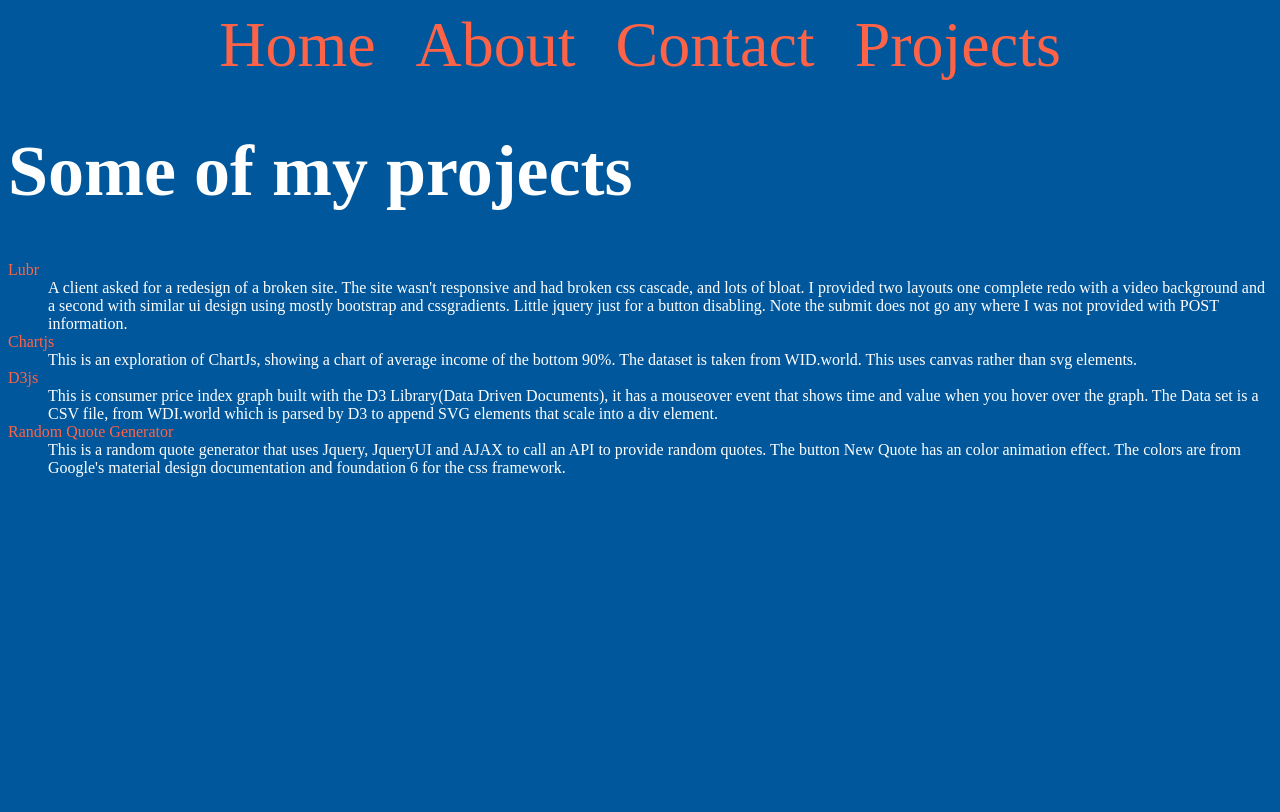
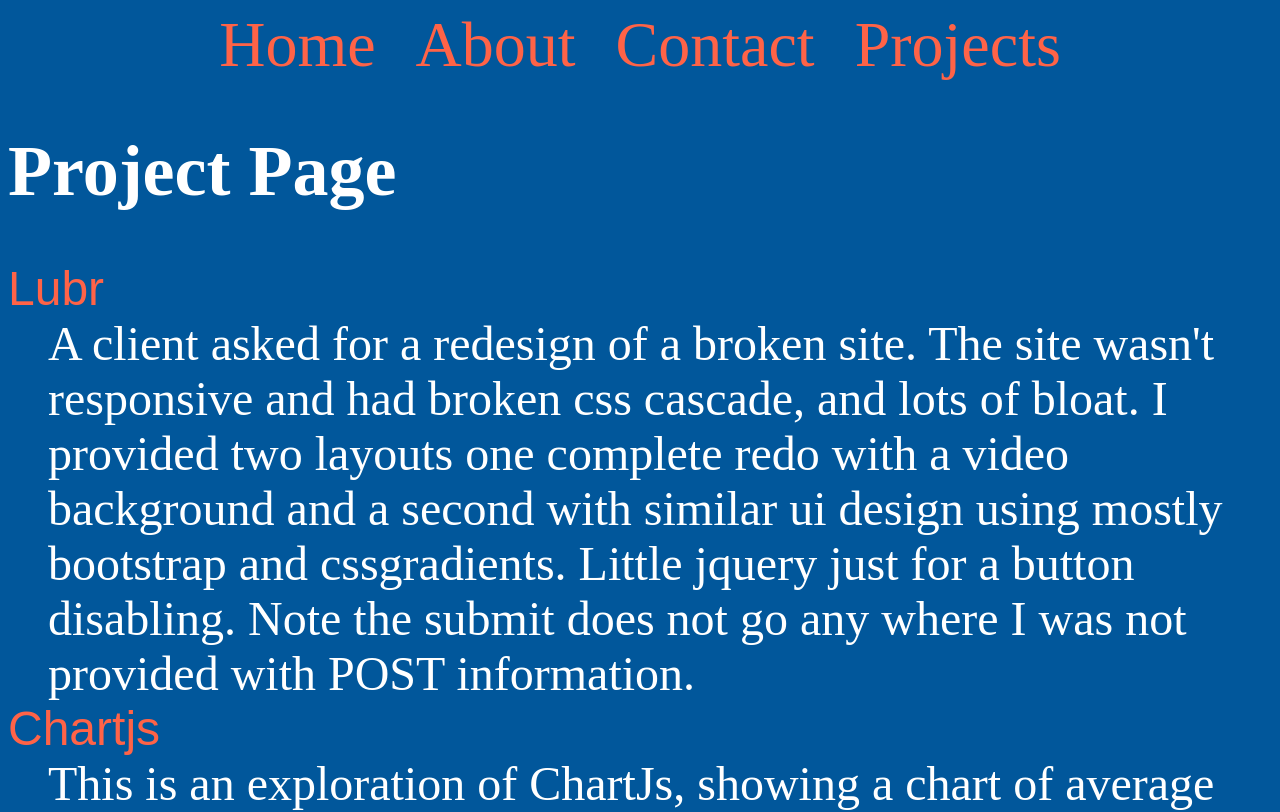
Before and after one commit to codekendo/cswb110, a plain HTML site: page projects.html in a window 1280 px wide. Shown: the top 812 px of the page. Drawn offline with Linux system fonts and the light colour scheme.

Commit message:
added second style page fixed

```diff
--- a/projects.html
+++ b/projects.html
@@ -5,6 +5,7 @@
     <meta charset="UTF-8">
     <title>Project Page</title>
     <link rel="stylesheet" href="style.css">
+    <link rel="stylesheet" href="style2.css">
 </head>
 
 <body>
@@ -15,7 +16,7 @@
         <a href="./projects.html">Projects</a>
     </div>
     <main>
-        <h1>Some of my projects</h1>
+        <h1>Project Page</h1>
         <dl>
             <dt>
                 <a href="https://codekendo.github.io/lubr2/">Lubr</a>
--- /dev/null
+++ b/style2.css
@@ -0,0 +1,16 @@
+/***
+COMMENTS
+
+added style for dd and dt tags for the new project page
+
+***/
+
+
+
+dt{
+  font-size: 3em;
+  font-family: sans-serif;
+}
+dd{
+  font-size:3em;
+}
```
Also changed, not shown: index.html (+18 -1 lines).
